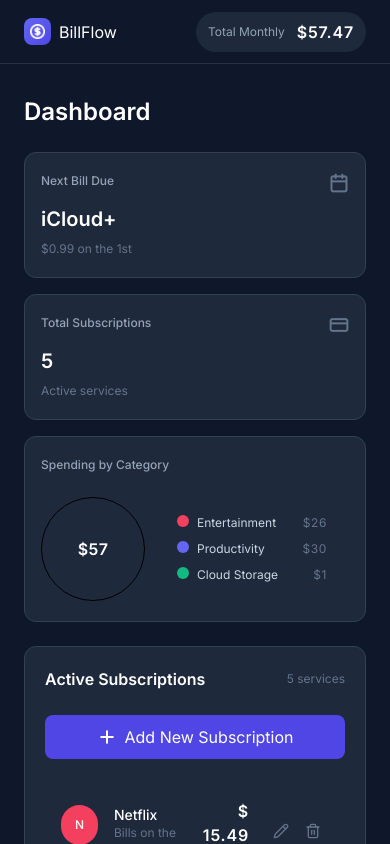
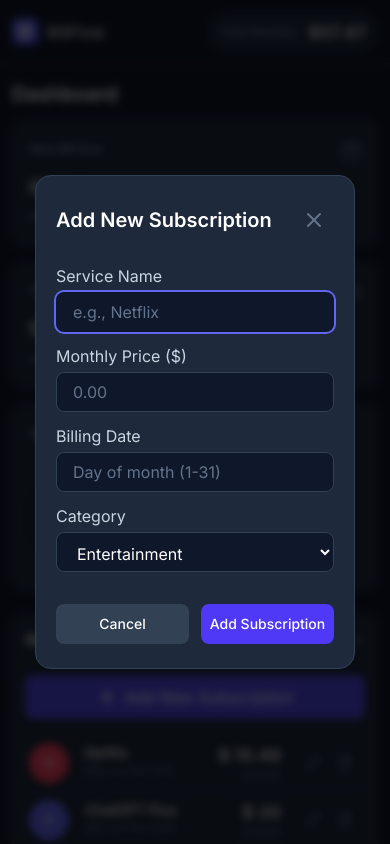
Before and after one commit to YuzStack/55_BillFlow, a React (Vite) app: page / in a window 390 px wide. Both pictures are taken after a click on the button "Add New Subscription". Shown: the top 844 px of the page. Built offline with nearby package versions, Linux system fonts and the light colour scheme; a web font is replaced by a local one.

Commit message:
Add 'Add subscription' feature

```diff
--- a/src/components/AddSubForm.jsx
+++ b/src/components/AddSubForm.jsx
@@ -1,12 +1,41 @@
 import { X } from 'lucide-react';
+import { useState } from 'react';
 
-function AddSubForm() {
+function AddSubForm({ onAddSub, setIsAddingSub }) {
+  const [name, setName] = useState('');
+  const [price, setPrice] = useState('');
+  const [billingDate, setBillingDate] = useState('');
+  const [category, setCategory] = useState('Entertainment');
+
+  const handleSubmit = function (e) {
+    e.preventDefault();
+
+    const newSub = {
+      id: crypto.randomUUID(),
+      name,
+      price,
+      billingDate,
+      category,
+    };
+
+    onAddSub(newSub);
+    setIsAddingSub(false);
+  };
+
+  const handleCloseDialog = function () {
+    setIsAddingSub(false);
+  };
+
   return (
     <div className='fixed inset-0 z-20 flex items-center justify-center bg-black/70 backdrop-blur-xs'>
-      <form className='bg-light-navyblue w-xs rounded-2xl border border-[#334155] px-5 py-6 sm:w-md lg:w-md'>
+      <form
+        onSubmit={handleSubmit}
+        className='bg-light-navyblue w-xs rounded-2xl border border-[#334155] px-5 py-6 sm:w-md lg:w-md'
+      >
         <div className='mb-6 flex items-center justify-between'>
           <h2 className='text-xl font-semibold'>Add New Subscription</h2>
           <button
+            onClick={handleCloseDialog}
             type='button'
             className='text-dark-gray cursor-pointer rounded-lg p-2 duration-300 hover:scale-105 hover:bg-[#334156] hover:text-white'
           >
@@ -18,33 +47,50 @@ function AddSubForm() {
           <label className='flex flex-col gap-1'>
             <span className='text-md text-[#CBD5E1]'>Service Name</span>
             <input
+              value={name}
+              onChange={e => setName(e.target.value)}
               type='text'
               required
+              autoFocus
               placeholder='e.g., Netflix'
               className='bg-dark-navyblue placeholder-dark-gray focus:ring-warm-purple h-10 w-full rounded-lg border border-[#334155] px-4 py-2.5 duration-200 focus:border-transparent focus:ring-2 focus:outline-none'
             />
           </label>
+
           <label className='flex flex-col gap-1'>
             <span className='text-md text-[#CBD5E1]'>Monthly Price ($)</span>
             <input
+              value={price}
+              onChange={e => setPrice(Number(e.target.value))}
               type='number'
               required
               placeholder='0.00'
               className='bg-dark-navyblue placeholder-dark-gray focus:ring-warm-purple h-10 w-full rounded-lg border border-[#334155] px-4 py-2.5 duration-200 focus:border-transparent focus:ring-2 focus:outline-none'
             />
           </label>
+
           <label className='flex flex-col gap-1'>
             <span className='text-md text-[#CBD5E1]'>Billing Date</span>
             <input
+              value={billingDate}
+              onChange={e => {
+                if (e.target.value <= 31)
+                  setBillingDate(Number(e.target.value));
+              }}
               type='number'
               required
               placeholder='Day of month (1-31)'
               className='bg-dark-navyblue placeholder-dark-gray focus:ring-warm-purple h-10 w-full rounded-lg border border-[#334155] px-4 py-2.5 duration-200 focus:border-transparent focus:ring-2 focus:outline-none'
             />
           </label>
+
           <label className='flex flex-col gap-1'>
             <span className='text-md text-[#CBD5E1]'>Category</span>
-            <select className='bg-dark-navyblue focus:ring-warm-purple h-10 w-full rounded-lg border border-[#334155] px-4 py-2.5 duration-200 focus:border-transparent focus:ring-2 focus:outline-none'>
+            <select
+              value={category}
+              onChange={e => setCategory(e.target.value)}
+              className='bg-dark-navyblue focus:ring-warm-purple h-10 w-full rounded-lg border border-[#334155] px-4 py-2.5 duration-200 focus:border-transparent focus:ring-2 focus:outline-none'
+            >
               <option value='Entertainment'>Entertainment</option>
               <option value='Productivity'>Productivity</option>
               <option value='Cloud Storage'>Cloud Storage</option>
@@ -54,6 +100,7 @@ function AddSubForm() {
 
         <div className='mt-8 flex gap-3'>
           <button
+            onClick={handleCloseDialog}
             type='button'
             className='h-10 flex-1 cursor-pointer rounded-lg bg-[#334155] p-2 text-sm font-medium duration-300 hover:scale-102 hover:bg-[#475569] sm:h-12 sm:px-4 sm:py-2.5 sm:text-base'
           >
--- a/src/components/App.jsx
+++ b/src/components/App.jsx
@@ -17,9 +17,14 @@ import initialSubscriptions from '../data-template';
 
 function App() {
   const [subs, setSubs] = useState(initialSubscriptions);
+  const [isAddingSub, setIsAddingSub] = useState(false);
 
   const totalMonthlyBill = subs.reduce((acc, cur) => acc + cur.price, 0);
   const numSubs = subs.length;
+
+  const handleAddSub = function (sub) {
+    setSubs(curSubs => [...curSubs, sub]);
+  };
 
   return (
     <div className='font-inter bg-dark-navyblue min-h-screen text-white'>
@@ -36,12 +41,14 @@ function App() {
         </SubStat>
 
         <Subscriptions>
-          <Header numSubs={numSubs} />
+          <Header numSubs={numSubs} setIsAddingSub={setIsAddingSub} />
           <SubList subs={subs} />
         </Subscriptions>
       </Dashboard>
 
-      {/* <AddSubForm /> */}
+      {isAddingSub && (
+        <AddSubForm onAddSub={handleAddSub} setIsAddingSub={setIsAddingSub} />
+      )}
       {/* <EditSubForm /> */}
       {/* <DeleteSubDialog /> */}
     </div>
--- a/src/components/Dashboard.jsx
+++ b/src/components/Dashboard.jsx
@@ -1,7 +1,9 @@
 function Dashboard({ children }) {
   return (
-    <main className='m-auto max-w-7xl px-6 pt-24 pb-4'>
-      <h2 className='mb-6 text-2xl font-semibold'>Dashboard</h2>
+    <main className='m-auto max-w-7xl px-3 pt-20 pb-4 sm:px-6 sm:pt-24'>
+      <h2 className='mb-3 text-xl font-semibold sm:mb-6 sm:text-2xl'>
+        Dashboard
+      </h2>
       <div className='grid gap-6 lg:grid-cols-12'>{children}</div>
     </main>
   );
--- a/src/components/Header.jsx
+++ b/src/components/Header.jsx
@@ -1,11 +1,14 @@
-function Header({ numSubs }) {
+function Header({ numSubs, setIsAddingSub }) {
   return (
     <div>
       <div className='mb-6 flex items-center justify-between'>
         <p className='text-base font-semibold'>Active Subscriptions</p>
         <p className='text-dark-gray text-xs'>{numSubs} services</p>
       </div>
-      <button className='d= flex w-full cursor-pointer items-center justify-center gap-2 rounded-lg bg-[#4F46E5] p-2.5 duration-500 hover:scale-102 hover:bg-[#6366F1]'>
+      <button
+        onClick={() => setIsAddingSub(true)}
+        className='d= flex w-full cursor-pointer items-center justify-center gap-2 rounded-lg bg-[#4F46E5] p-2.5 duration-500 hover:scale-102 hover:bg-[#6366F1]'
+      >
         <img src='3_add-icon.png' alt='Add Icon' />
         <span>Add New Subscription</span>
       </button>
--- a/src/components/Nav.jsx
+++ b/src/components/Nav.jsx
@@ -1,7 +1,7 @@
 function Nav({ children }) {
   return (
     <nav className='bg-dark-navyblue fixed top-0 right-0 left-0 z-10 h-16 border-b border-[#263144]'>
-      <div className='mx-auto flex h-full max-w-7xl items-center justify-between px-6'>
+      <div className='mx-auto flex h-full max-w-7xl items-center justify-between px-3 sm:px-6'>
         {children}
       </div>
     </nav>
--- a/src/components/NextBill.jsx
+++ b/src/components/NextBill.jsx
@@ -21,7 +21,7 @@ function NextBill({ subs }) {
         <p className='text-light-gray text-xs font-medium'>Next Bill Due</p>
         <img src='1_icon.png' alt='Icon' className='h-5 w-5' />
       </div>
-      <p className='mb-2 text-xl font-semibold'>{nextBill.name}</p>
+      <p className='mb-2 text-lg font-semibold sm:text-xl'>{nextBill.name}</p>
       <p className='text-dark-gray text-xs'>
         ${nextBill.price} on the{' '}
         {`${nextBill.billingDate}${getDaySuffix(nextBill.billingDate)}`}
--- a/src/components/NumSubs.jsx
+++ b/src/components/NumSubs.jsx
@@ -7,7 +7,7 @@ function NumSubs({ numSubs }) {
         </p>
         <img src='2_icon.png' alt='Icon' className='h-5 w-5' />
       </div>
-      <p className='mb-2 text-xl font-semibold'>{numSubs}</p>
+      <p className='mb-2 text-lg font-semibold sm:text-xl'>{numSubs}</p>
       <p className='text-dark-gray text-xs'>Active services</p>
     </div>
   );
--- a/src/components/Sub.jsx
+++ b/src/components/Sub.jsx
@@ -14,7 +14,7 @@ const getCategoryColor = function (category) {
 
 function Sub({ sub }) {
   return (
-    <li className='flex items-center justify-between rounded-lg border-b border-[#293548] p-4 duration-300 hover:scale-101 hover:bg-[#293548]'>
+    <li className='flex min-w-75 items-center justify-between rounded-lg border-b border-[#293548] px-1 py-2 duration-300 hover:scale-101 hover:bg-[#293548] sm:p-4'>
       <div className='flex gap-4'>
         <div
           className={`${getCategoryColor(sub.category)} flex h-10 w-10 items-center justify-center rounded-full`}
--- a/src/components/SubList.jsx
+++ b/src/components/SubList.jsx
@@ -2,7 +2,7 @@ import Sub from './Sub';
 
 function SubList({ subs }) {
   return (
-    <ul>
+    <ul className='max-h-80 overflow-y-scroll'>
       {subs.map(sub => (
         <Sub sub={sub} key={sub.id} />
       ))}
--- a/src/components/Subscriptions.jsx
+++ b/src/components/Subscriptions.jsx
@@ -1,6 +1,6 @@
 function Subscriptions({ children }) {
   return (
-    <div className='bg-light-navyblue rounded-xl border border-[#334155] p-5 lg:col-span-8 space-y-6'>
+    <div className='bg-light-navyblue max-h-117.5 space-y-4 rounded-xl border border-[#334155] p-3 sm:space-y-6 sm:p-5 lg:col-span-8'>
       {children}
     </div>
   );
```
